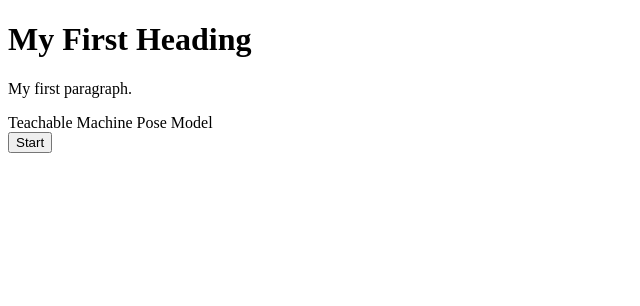
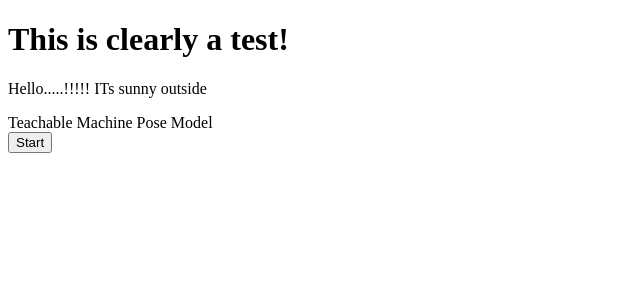
Before and after one commit to 22046361/Inequalities-workshop-, a plain HTML site: page index.html in a window 1280 px wide. Shown: the whole page, without its empty margins (0-640 px from the left). Drawn offline with Linux system fonts and the light colour scheme.

Commit message:
Update index.html

```diff
--- a/index.html
+++ b/index.html
@@ -2,8 +2,8 @@
 <html>
 <body>
 
-<h1>My First Heading</h1>
-<p>My first paragraph.</p>
+<h1>This is clearly a test! </h1>
+<p>Hello.....!!!!! ITs sunny outside </p>
 
 <div>Teachable Machine Pose Model</div>
 <button type="button" onclick="init()">Start</button>
```
